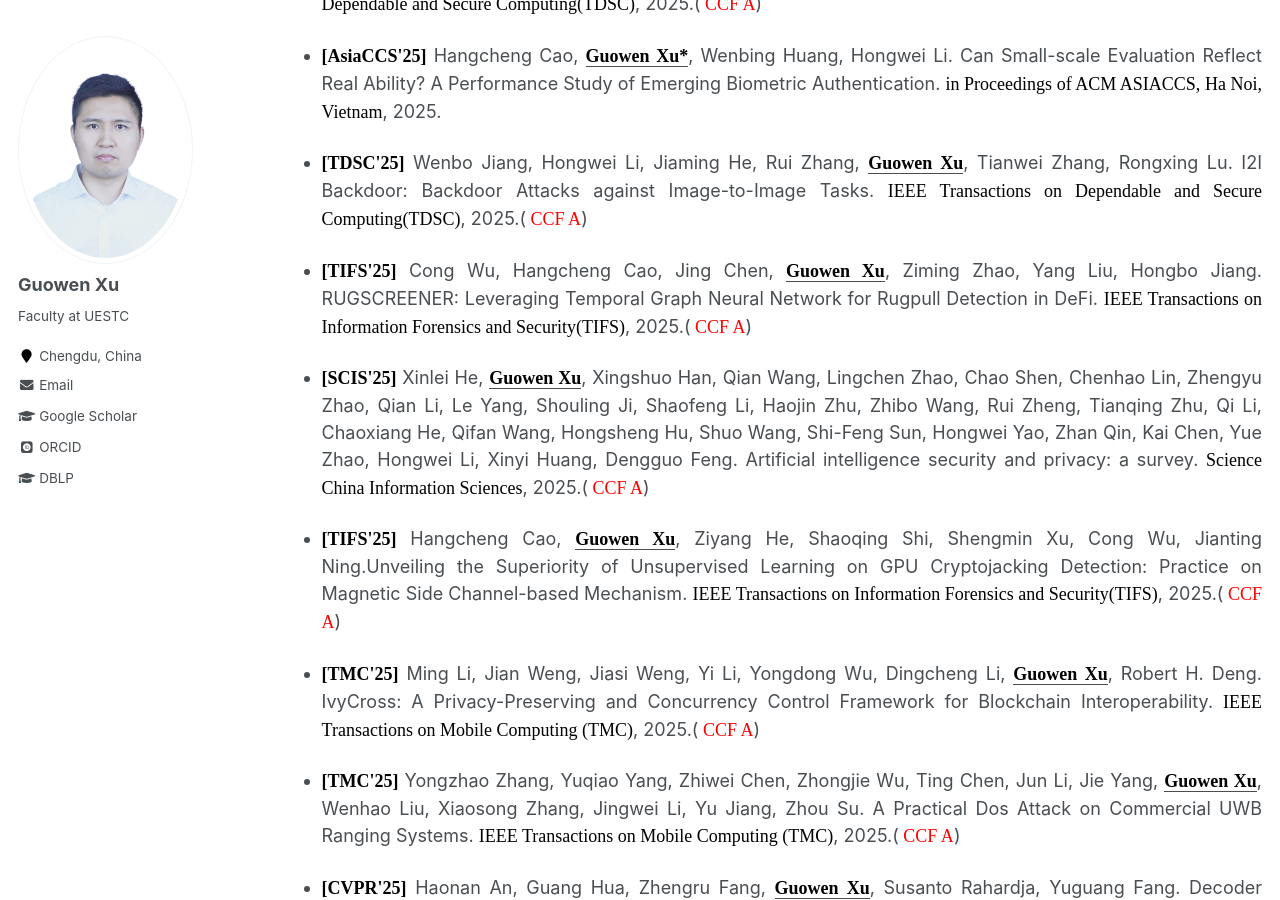
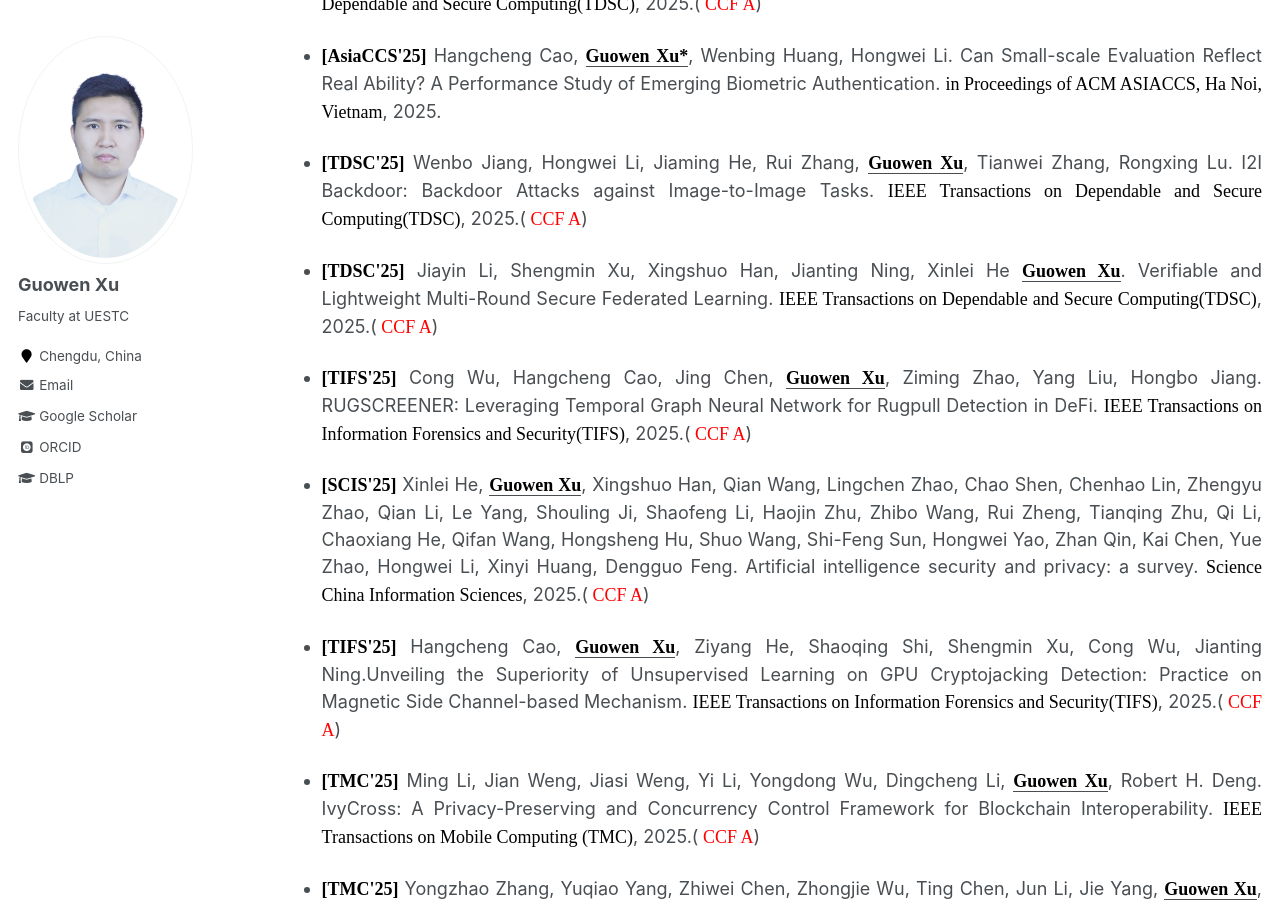
Before and after one commit to Guowen-xu/guowen-xu.github.io, a Jekyll site: the page built from _pages/publications.md, in a window 1280 px wide and 900 px high, scrolled down 1023 px. Built offline with Jekyll 4.4.1, drawn with Linux system fonts in a browser that asks for light colours; some web fonts are replaced.

Commit message:
Update publications.md

```diff
--- a/_pages/publications.md
+++ b/_pages/publications.md
@@ -29,6 +29,8 @@ You can find my articles on my [Google Scholar](https://scholar.google.com.hk/ci
 * <p align="justify"> <b><font face="Times New Roman" color=black size=4> [AsiaCCS'25]</font></b> Hangcheng Cao, <u><b><font face="Times New Roman" color=black size=4> Guowen Xu*</font></b></u>, Wenbing Huang, Hongwei Li. Can Small-scale Evaluation Reflect Real Ability? A Performance Study of Emerging Biometric Authentication. <font face="Times New Roman" color=black size=4> in Proceedings of ACM ASIACCS, Ha Noi, Vietnam</font>, 2025.
 
 * <p align="justify"> <b><font face="Times New Roman" color=black size=4> [TDSC'25]</font></b> Wenbo Jiang, Hongwei Li, Jiaming He, Rui Zhang, <u><b><font face="Times New Roman" color=black size=4> Guowen Xu</font></b></u>, Tianwei Zhang, Rongxing Lu.  I2I Backdoor: Backdoor Attacks against Image-to-Image Tasks. <font face="Times New Roman" color=black size=4> IEEE Transactions on Dependable and Secure Computing(TDSC)</font>, 2025.(<font face="Times New Roman" color=red size=4> CCF A</font>)
+
+* <p align="justify"> <b><font face="Times New Roman" color=black size=4> [TDSC'25]</font></b> Jiayin Li, Shengmin Xu, Xingshuo Han, Jianting Ning, Xinlei He <u><b><font face="Times New Roman" color=black size=4> Guowen Xu</font></b></u>. Verifiable and Lightweight Multi-Round Secure Federated Learning. <font face="Times New Roman" color=black size=4> IEEE Transactions on Dependable and Secure Computing(TDSC)</font>, 2025.(<font face="Times New Roman" color=red size=4> CCF A</font>)
 * <p align="justify">  <b><font face="Times New Roman" color=black size=4> [TIFS'25]</font></b> Cong Wu, Hangcheng Cao, Jing Chen, <u><b><font face="Times New Roman" color=black size=4> Guowen Xu</font></b></u>, Ziming Zhao, Yang Liu, Hongbo Jiang. RUGSCREENER: Leveraging Temporal Graph Neural Network for Rugpull Detection in DeFi. <font face="Times New Roman" color=black size=4> IEEE Transactions on Information Forensics and Security(TIFS)</font>, 2025.(<font face="Times New Roman" color=red size=4> CCF A</font>)
 
 * <p align="justify"> <b><font face="Times New Roman" color=black size=4> [SCIS'25]</font></b> Xinlei He, <u><b><font face="Times New Roman" color=black size=4> Guowen Xu</font></b></u>, Xingshuo Han, Qian Wang, Lingchen Zhao, Chao Shen, Chenhao Lin, Zhengyu Zhao, Qian Li, Le Yang, Shouling Ji, Shaofeng Li, Haojin Zhu, Zhibo Wang, Rui Zheng, Tianqing Zhu, Qi Li, Chaoxiang He, Qifan Wang, Hongsheng Hu, Shuo Wang, Shi-Feng Sun, Hongwei Yao, Zhan Qin, Kai Chen, Yue Zhao, Hongwei Li, Xinyi Huang, Dengguo Feng. Artificial intelligence security and privacy: a survey. <font face="Times New Roman" color=black size=4> Science China Information Sciences</font>, 2025.(<font face="Times New Roman" color=red size=4> CCF A</font>)
```
